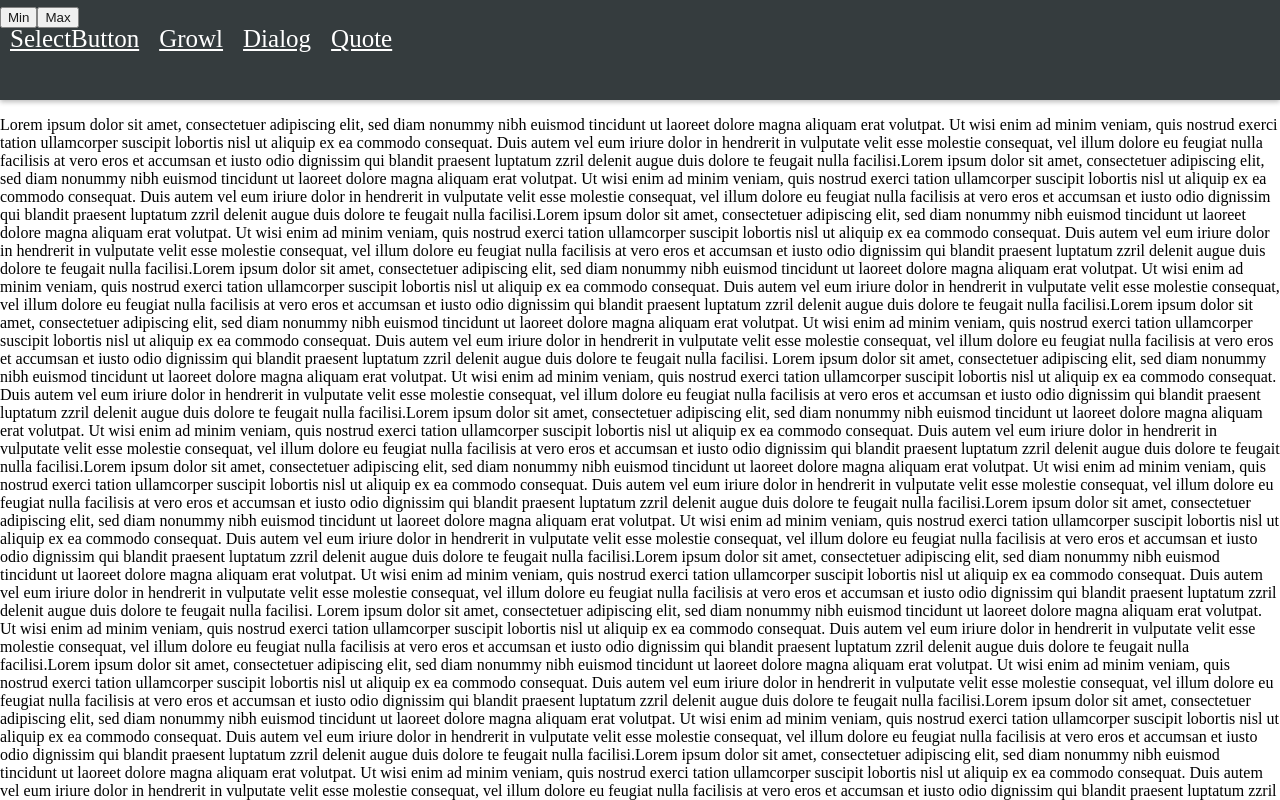
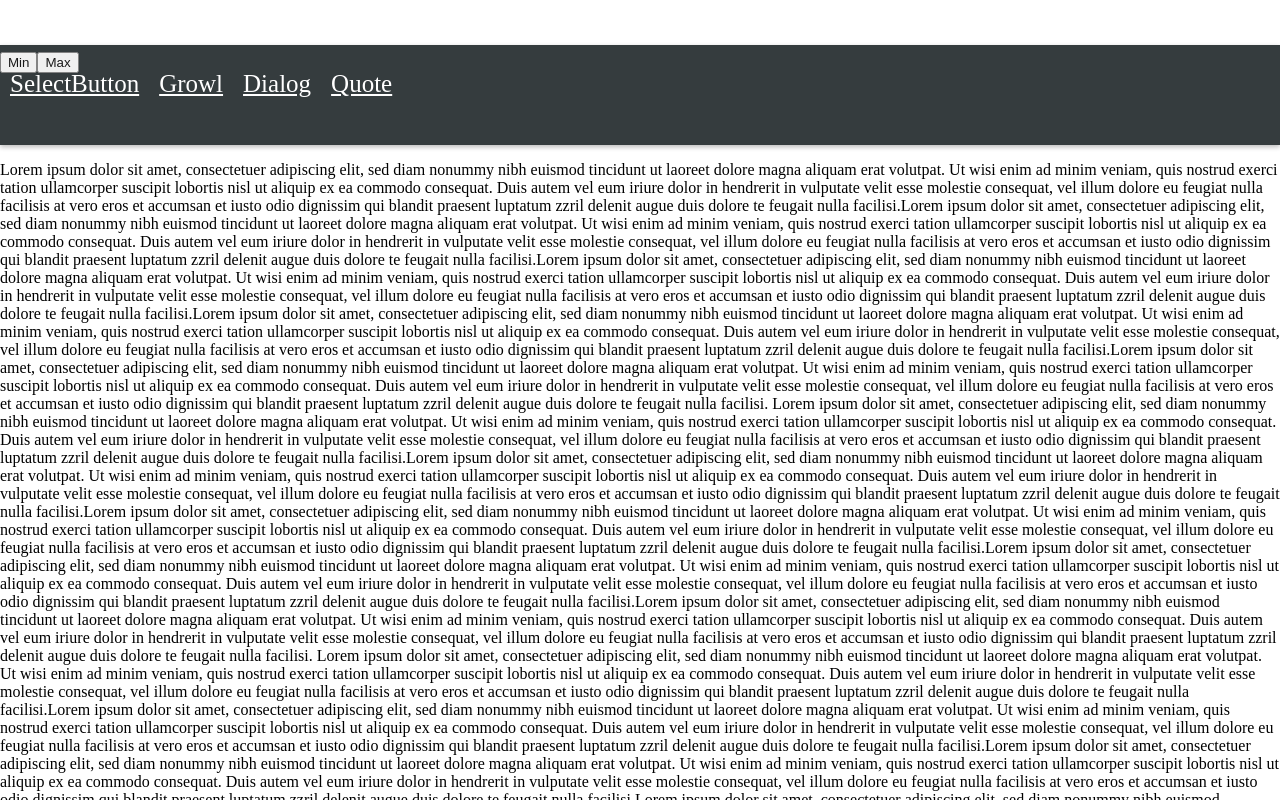
Before and after one commit to brusoman/Angular-components, an Angular app: page /select-button in a window 1280 px wide. Shown: the top 800 px of the page. Built offline with nearby package versions, Linux system fonts and the light colour scheme.

Commit message:
Sticky works

```diff
--- a/src/app/app.component.ts
+++ b/src/app/app.component.ts
@@ -1,9 +1,10 @@
-import {Component} from '@angular/core';
+import {Component, ViewEncapsulation} from '@angular/core';
 
 @Component({
   selector: 'app-root',
   templateUrl: './app.component.html',
-  styleUrls: ['./app.component.scss']
+  styleUrls: ['./app.component.scss'],
+  encapsulation: ViewEncapsulation.None,
 })
 export class AppComponent {
   title = 'Angular Components';
--- a/src/app/components/toolbar/toolbar.component.scss
+++ b/src/app/components/toolbar/toolbar.component.scss
@@ -16,7 +16,7 @@ $height-min: 50px;
     box-shadow: 0 2px 5px 0 rgba(0, 0, 0, .3);
     transition: height 0.7s;
     top: 0;
-    position: relative;
+    position: sticky;
     nav {
       display: inline-block;
       position: absolute;
@@ -32,11 +32,15 @@ $height-min: 50px;
   }
   &__body-min {
     height: $height-min;
-    position: fixed;
-
+    //position: fixed;
+    //padding-top: 50px;
   }
 }
 
-:host(.root) {
-  background-color: red;
+.toolbarHost {
+  position: sticky;
+  top: 0;
+  display: block;
+  padding-top: 5px;
+
 }
--- a/src/app/components/toolbar/toolbar.component.ts
+++ b/src/app/components/toolbar/toolbar.component.ts
@@ -5,6 +5,7 @@ import {Component, ElementRef, OnDestroy, OnInit, Renderer2, ViewChild, ViewEnca
   templateUrl: './toolbar.component.html',
   styleUrls: ['./toolbar.component.scss'],
   encapsulation: ViewEncapsulation.None,
+  host: {'class': 'toolbarHost'}
 })
 export class ToolbarComponent implements OnInit, OnDestroy {
   @ViewChild('body') body: ElementRef;
@@ -18,13 +19,16 @@ export class ToolbarComponent implements OnInit, OnDestroy {
     window.addEventListener("scroll", () => {
       let coordinates = this.body.nativeElement.getBoundingClientRect();
 
-      if (coordinates.bottom < this.body.nativeElement.offsetHeight) {
+      if (coordinates.bottom < window.scrollY + 40) {
+        // this.body.nativeElement.offsetHeight*0.9
         console.log("ALERT");
         this.isMin = true;
-      } else {
+      } else if (coordinates.bottom > window.scrollY + 10) {
         this.isMin = false;
       }
-      console.log("BOTTOM" + coordinates.bottom + " Height" + this.body.nativeElement.offsetHeight);
+      console.log("BOTTOM" + coordinates.bottom + " Height" + this.body.nativeElement.offsetHeight +
+        "Window scroll" + window.scrollY);
+      console.log("IsMin " + this.isMin);
     });
   }
 
@@ -34,7 +38,7 @@ export class ToolbarComponent implements OnInit, OnDestroy {
 
   ngOnDestroy(): void {
     this.body.nativeElement.removeEventListener("click", () => {
-      console.log('Scrolled')
+      console.log('Scrolled');
     });
 
   }
--- a/src/app/showcase/demonstration-page/demonstration-page.component.html
+++ b/src/app/showcase/demonstration-page/demonstration-page.component.html
@@ -1,4 +1,4 @@
-<!--<div class="dem">-->
+<div class="dem">
 <!--<div class="dem__dummy"></div>-->
 <!--<div class="dem__top-menu">-->
 <!--<nav>-->
@@ -15,8 +15,21 @@
 <!--</div>-->
 
 <!--<router-outlet></router-outlet>-->
-
-<toolbar class="root">
+  <!--<p> Lorem ipsum dolor sit amet, consectetuer adipiscing elit, sed diam nonummy nibh euismod tincidunt ut laoreet dolore-->
+  <!--magna aliquam erat volutpat. Ut wisi enim ad minim veniam, quis nostrud exerci tation ullamcorper suscipit lobortis-->
+  <!--nisl ut aliquip ex ea commodo consequat. Duis autem vel eum iriure dolor in hendrerit in vulputate velit esse molestie-->
+  <!--consequat, vel illum dolore eu feugiat nulla facilisis at vero eros et accumsan et iusto odio dignissim qui blandit-->
+  <!--praesent luptatum zzril delenit augue duis dolore te feugait nulla facilisi.Lorem ipsum dolor sit amet, consectetuer-->
+  <!--adipiscing elit, sed diam nonummy nibh euismod tincidunt ut laoreet dolore magna aliquam erat volutpat. Ut wisi enim-->
+  <!--ad minim veniam, quis nostrud exerci tation ullamcorper suscipit lobortis nisl ut aliquip ex ea commodo consequat.-->
+  <!--Duis autem vel eum iriure dolor in hendrerit in vulputate velit esse molestie consequat, vel illum dolore eu feugiat-->
+  <!--nulla facilisis at vero eros et accumsan et iusto odio dignissim qui blandit praesent luptatum zzril delenit augue-->
+  <!--duis dolore te feugait nulla facilisi.Lorem ipsum dolor sit amet, consectetuer adipiscing elit, sed diam nonummy nibh-->
+  <!--euismod tincidunt ut laoreet dolore magna aliquam erat volutpat. Ut wisi enim ad minim veniam, quis nostrud exerci-->
+  <!--tation ullamcorper suscipit lobortis nisl ut aliquip ex ea commodo consequat. Duis autem vel eum iriure dolor in-->
+  <!--hendrerit in vulputate velit esse molestie consequat, vel illum dolore eu feugiat nulla facilisis at vero eros et-->
+  <!--accumsan et iusto odio dignissim qui blandit prae</p>-->
+  <toolbar>
     <nav>
       <a routerLink="/select-button" routerLinkActive="active">SelectButton</a>
       <a routerLink="/growl" routerLinkActive="active">Growl</a>
@@ -198,4 +211,4 @@
   eu feugiat nulla facilisis at vero eros et accumsan et iusto odio dignissim qui blandit praesent luptatum zzril
   delenit augue duis dolore te feugait nulla facilisi.
 </p>
-<!--</div>-->
+</div>
--- a/src/app/showcase/demonstration-page/demonstration-page.component.scss
+++ b/src/app/showcase/demonstration-page/demonstration-page.component.scss
@@ -1,6 +1,8 @@
 @import "../../../app/scss/font-awesome";
 @import "../../scss/colors";
 .dem {
+  overflow: visible;
+  padding-top: 40px;
   &__dummy {
     background: linear-gradient(-45deg, $color-gradient-light, $color-gradient-dark);
     height: 70px;
```
